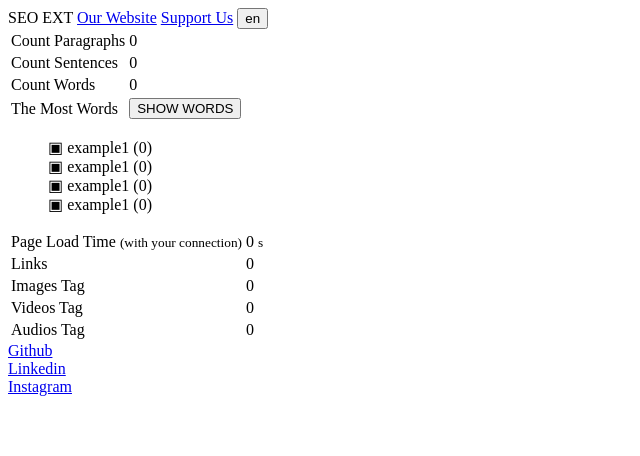
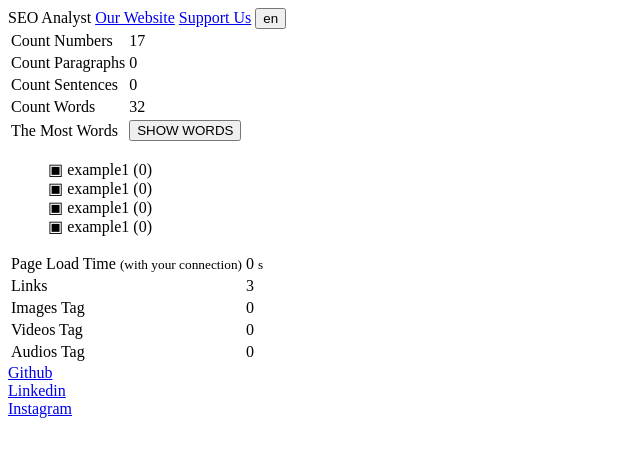
Before and after one commit to mohsen-bahrami-mb/SEO-Analyst, a website built with webpack: page public/index.html in a window 1280 px wide. Shown: the whole page, without its empty margins (0-640 px from the left). Built offline with nearby package versions, Linux system fonts and the light colour scheme; files whose address does not match are found by name.

Commit message:
set variable to HTML tags for Interaction

```diff
--- a/public/index.html
+++ b/public/index.html
@@ -6,14 +6,14 @@
    <meta http-equiv="X-UA-Compatible" content="IE=edge">
    <meta name="viewport" content="width=device-width, initial-scale=1.0">
    <link rel="stylesheet" href="../node_modules/bootstrap/dist/css/bootstrap.css">
-   <title>SEO Extention</title>
+   <title>SEO Analyst</title>
 </head>
 
 <body>
    <!-- navbar - start -->
    <nav class="navbar navbar-dark bg-dark">
       <div class="container-fluid justify-content-start">
-         <span class="navbar-brand mb-0 h1">SEO EXT</span>
+         <span class="navbar-brand mb-0 h1">SEO Analyst</span>
          <a class="btn btn-outline-light btn-sm mx-3" href="#" target="_blank">Our Website</a>
          <a class="btn btn-outline-success btn-sm mx-3" href="#" target="_blank">Support Us</a>
          <button type="button" class="nav-item btn btn-outline-primary btn-sm ms-auto">en</button>
@@ -29,21 +29,25 @@
             <table class="table table-dark table-striped m-0">
                <tbody>
                   <tr>
-                     <td class="text-start">Count Paragraphs</td>
-                     <td class="text-end">0</td>
+                     <td class="text-start"id="count-numbers-txt">Count Numbers</td>
+                     <td class="text-end" id="count-numbers-num">0</td>
                   </tr>
                   <tr>
-                     <td class="text-start">Count Sentences</td>
-                     <td class="text-end">0</td>
+                     <td class="text-start"id="count-paragraphs-txt">Count Paragraphs</td>
+                     <td class="text-end" id="count-paragraphs-num">0</td>
                   </tr>
                   <tr>
-                     <td class="text-start">Count Words</td>
-                     <td class="text-end">0</td>
+                     <td class="text-start" id="count-sentences-txt">Count Sentences</td>
+                     <td class="text-end" id="count-sentences-num">0</td>
                   </tr>
                   <tr>
+                     <td class="text-start" id="count-words-txt">Count Words</td>
+                     <td class="text-end" id="count-words-num">0</td>
+                  </tr>
+                  <tr class="">
                      <td class="text-start">The Most Words</td>
                      <td class="text-end">
-                        <button class="btn btn-primary" type="button" data-bs-toggle="collapse"
+                        <button class="btn btn-primary disabled" type="button" data-bs-toggle="collapse"
                            data-bs-target="#the-most-words-btn" aria-expanded="false"
                            aria-controls="the-most-words-btn">
                            SHOW WORDS
@@ -84,28 +88,28 @@
             <table class="table table-dark table-striped m-0">
                <tbody>
                   <tr>
-                     <td class="text-start">Page Load Time <small class="text-secondary">(with your connection)</small>
+                     <td class="text-start" id="page-load-time-txt">Page Load Time <small class="text-secondary">(with your connection)</small>
                      </td>
                      <td class="text-end">
-                        <span>0</span>
+                        <span id="page-load-time-num">0</span>
                         <small class="text-secondary">s</small>
                      </td>
                   </tr>
                   <tr>
-                     <td class="text-start">Links</td>
-                     <td class="text-end">0</td>
+                     <td class="text-start" id="links-txt">Links</td>
+                     <td class="text-end" id="links-num">0</td>
                   </tr>
                   <tr>
-                     <td class="text-start">Images Tag</td>
-                     <td class="text-end">0</td>
+                     <td class="text-start" id="images-tag-txt">Images Tag</td>
+                     <td class="text-end" id="images-tag-num">0</td>
                   </tr>
                   <tr>
-                     <td class="text-start">Videos Tag</td>
-                     <td class="text-end">0</td>
+                     <td class="text-start" id="videos-tag-txt">Videos Tag</td>
+                     <td class="text-end" id="videos-tag-num">0</td>
                   </tr>
                   <tr>
-                     <td class="text-start">Audios Tag</td>
-                     <td class="text-end">0</td>
+                     <td class="text-start" id="audios-tag-txt">Audios Tag</td>
+                     <td class="text-end" id="audios-tag-num">0</td>
                   </tr>
                </tbody>
             </table>
--- a/src/calculation-models/contentCalculations.ts
+++ b/src/calculation-models/contentCalculations.ts
@@ -1,11 +1,11 @@
 // ++ Content Calculations
 const DOMElement: HTMLElement = document.documentElement;
 
-export const LinkArray: RegExpMatchArray | null = DOMElement.innerHTML.match(/\b(href|src)\=[\'\"](http|ftp|smtp|pop|udp|ip|tcp).*?[\'\"]/g);
+export const linkArray: RegExpMatchArray | null = DOMElement.innerHTML.match(/\b(href|src)\=[\'\"](http|ftp|smtp|pop|udp|ip|tcp).*?[\'\"]/g);
 
 export const videoTagArry: HTMLCollectionOf<HTMLVideoElement> = DOMElement.getElementsByTagName("video");
 
-export const ausioTagArry: HTMLCollectionOf<HTMLAudioElement> = DOMElement.getElementsByTagName("audio");
+export const audioTagArry: HTMLCollectionOf<HTMLAudioElement> = DOMElement.getElementsByTagName("audio");
 
 export const imgTagArry: HTMLCollectionOf<HTMLImageElement> = DOMElement.getElementsByTagName("img");
 
--- a/src/index.ts
+++ b/src/index.ts
@@ -1,4 +1,31 @@
 import * as WritingCalc from "./calculation-models/writingCalculations";
 import * as ContentCalc from "./calculation-models/contentCalculations";
 
-console.log(WritingCalc, ContentCalc);
+const WINDOWTarget: Window & typeof globalThis = window;
+let windowLoaded: string;
+
+WINDOWTarget.addEventListener("load", (e) => {
+   SEOCalculate();
+});
+
+function SEOCalculate() {
+   // define variables
+   const SEOCountNumbersNum: HTMLElement | null = document.getElementById('count-numbers-num');
+   const SEOCountParagraphsNum: HTMLElement | null = document.getElementById('count-paragraphs-num');
+   const SEOCountWordsNum: HTMLElement | null = document.getElementById('count-words-num');
+   const SEOPageLoadTimeNum: HTMLElement | null = document.getElementById('page-load-time-num');
+   const SEOLinksNum: HTMLElement | null = document.getElementById('links-num');
+   const SEOImagesTagNum: HTMLElement | null = document.getElementById('images-tag-num');
+   const SEOVideosTagNum: HTMLElement | null = document.getElementById('videos-tag-num');
+   const SEOAudiosTagNum: HTMLElement | null = document.getElementById('audios-tag-num');
+   // set writing calculate to SEO tool
+   SEOCountNumbersNum!.innerText = WritingCalc.digitArray.length.toString() ?? "0";
+   SEOCountParagraphsNum!.innerText = WritingCalc.paragraphArray.length.toString() ?? "0";
+   SEOCountWordsNum!.innerText = WritingCalc.wordArray.length.toString() ?? "0";
+   // set content calculate to SEO tool
+   SEOLinksNum!.innerText = ContentCalc.linkArray?.length.toString() ?? "0";
+   SEOImagesTagNum!.innerText =
+      (ContentCalc.imgTagArry.length + ContentCalc.pictureTagArry.length).toString() ?? "0";
+   SEOVideosTagNum!.innerText = ContentCalc.videoTagArry.length.toString();
+   SEOAudiosTagNum!.innerText = ContentCalc.audioTagArry.length.toString();
+}
```
Also changed, not shown: dist/bundle.js, 1 other file.
